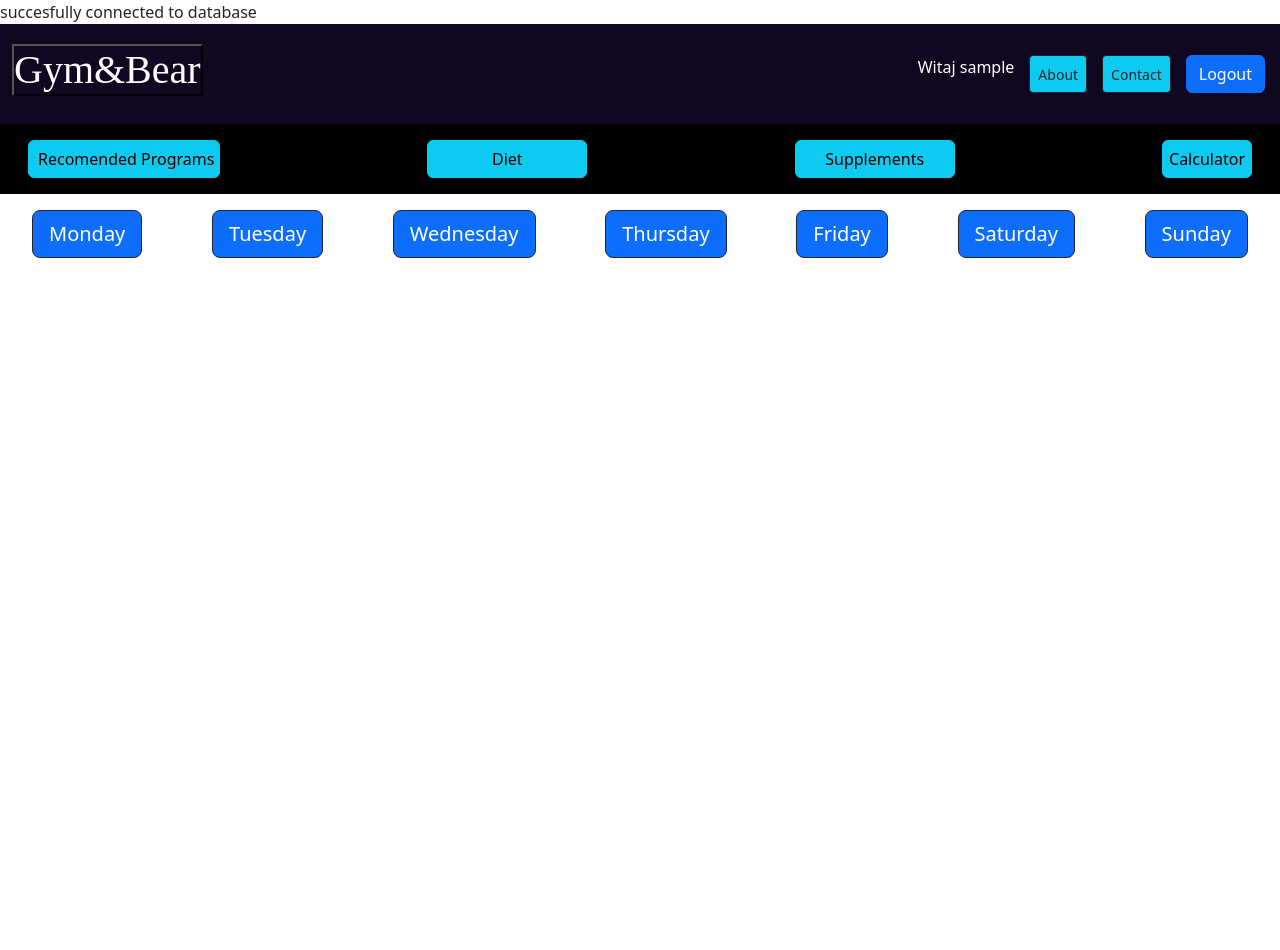
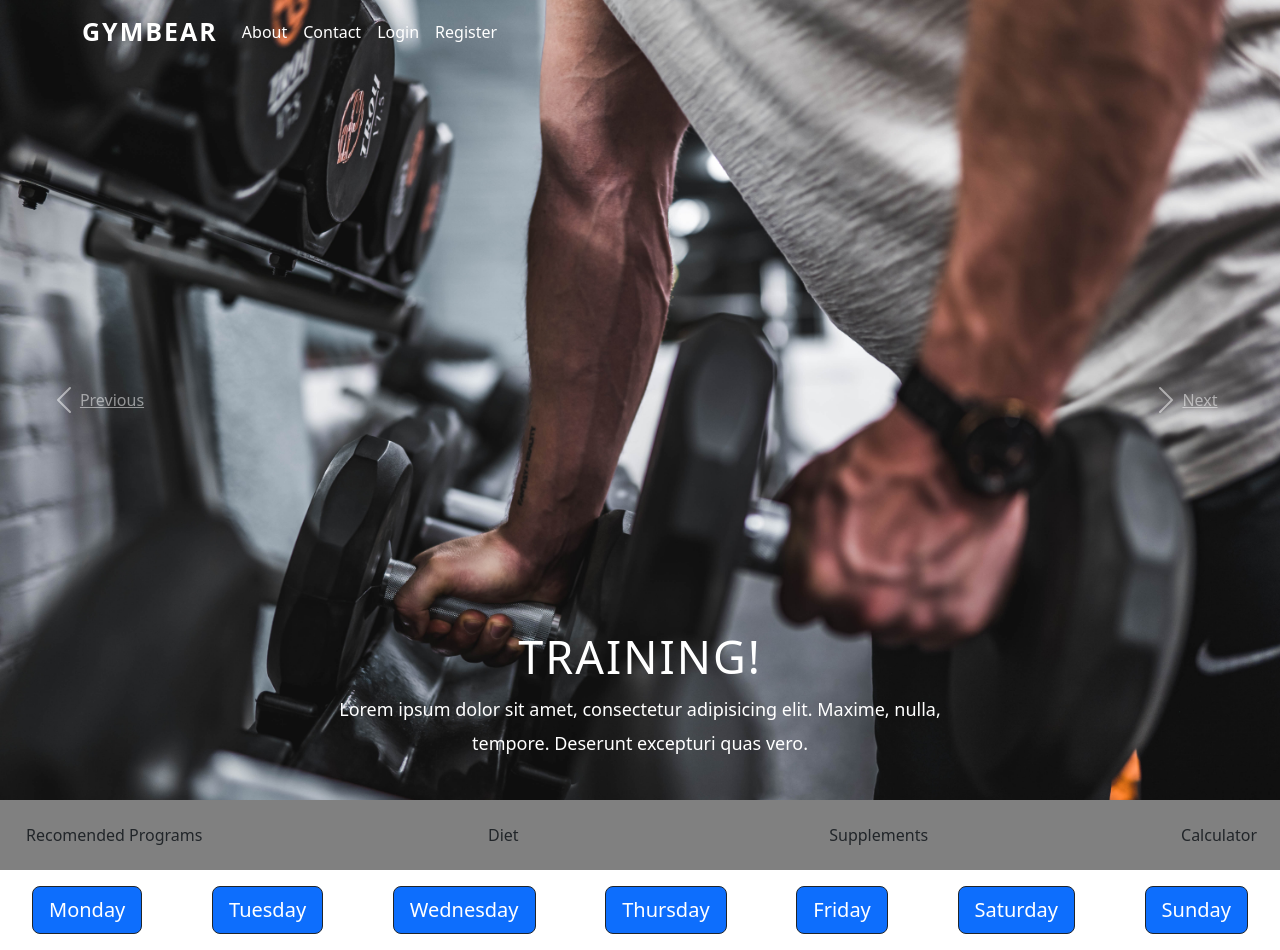
Before and after one commit to FrontMaybeBackend/GymBear, a PHP site: page /Main.php in a window 1280 px wide. Before the commit the page ends 258 px from the top, so only its background shows below. Run offline with PHP 8.4, Linux system fonts and the light colour scheme; the visitor is signed in with stand-in values (Sample User, id 1); some libraries are stand-ins or nearby versions.

Commit message:
Add design for navbar and droplist

```diff
--- a/Main.php
+++ b/Main.php
@@ -9,10 +9,9 @@ session_start();
 	echo " nie ma";
   }
 */
-
+include("navbar.php");
 require_once('config.php');
 $connection = mysqli_connect("localhost", "root", "", "gymweb");
-$pplR = $_SESSION["pplR"];
 $user_name = $_SESSION["username"];
 $pplW = $_SESSION["pplWorkout"];
 
@@ -24,22 +23,7 @@ if ($_SERVER["REQUEST_METHOD"] == "POST") {
 
 
 
-/*class TrainingProgram {
-	public $training;
-	public $days;
 
-	public function __construct($training, $days ){
-     $this ->training = $training;
-     $this ->days = $days;
-
-	}
-
-	public function get_training () {
-		$this ->$training;
-		$this ->$days;
-
-	}
-}*/
 
 
 ?>
@@ -61,43 +45,20 @@ if ($_SERVER["REQUEST_METHOD"] == "POST") {
 </head>
 
 <body>
-	<header class="All">
-		<form action="">
-			<h1 class="LOGO">
-				<button style="background-color:transparent;color: white;"> Gym&Bear</button>
-			</h1>
-		</form>
-
-		<nav class="UL_NAV">
-
-			<?php
-
-			echo "Witaj " . $_SESSION["username"];
-
-			?>
-
-			<button type="button" class="btn btn-info btn-outline-dark btn-sm">About </button>
-			<button type="button" class="btn btn-info btn-outline-dark btn-sm">Contact</button>
 
 
-			<div class="d-grid gap-2 d-md-block btn-sm">
-				<form class="Login" action="loginpanel.php">
-					<button class="btn btn-primary" type="submit">Logout</button>
-				</form>
-			</div>
 
 
-		</nav>
-	</header>
+
 
 
 
 
 
 	<form method="POST" action="" ;>
-		<div class="dropdown container-fluid d-flex justify-content-between" style="background-color:black">
+		<div class="dropdown ">
 
-			<button id="recPrograms" class="btn btn-info dropdown-toggle-split m-3 text-center text-nowrap" style="width: 12rem;" type="button" id="dropdownMenu2" data-bs-toggle="dropdown" aria-expanded="false">
+			<button id="recPrograms" class="btn  dropdown-toggle-split m-3 text-center text-nowrap" style="width: 12rem;" type="button" id="dropdownMenu2" data-bs-toggle="dropdown" data-bs-display="static" aria-expanded="false">
 				Recomended Programs
 			</button>
 
@@ -119,7 +80,7 @@ if ($_SERVER["REQUEST_METHOD"] == "POST") {
 			</ul>
 
 
-			<button class="btn btn-info dropdown-toggle-split m-3 text-center text-nowrap" style="width: 10rem;" type="button" id="dropdownMenu3" data-bs-toggle="dropdown" aria-expanded="false">
+			<button class="btn  dropdown-toggle-split m-3 text-center text-nowrap" style="width: 10rem;" type="button" id="dropdownMenu3" data-bs-toggle="dropdown" aria-expanded="false">
 				Diet
 			</button>
 			<ul class="dropdown-menu text-center btn-sm bg-dark " aria-labelledby="dropdownMenu3">
@@ -134,7 +95,7 @@ if ($_SERVER["REQUEST_METHOD"] == "POST") {
 			</ul>
 
 
-			<button class=" btn btn-info dropdown-toggle-split m-3 text-center text-nowrap " style="width: 10rem;" type="button" id="dropdownMenu4" data-bs-toggle="dropdown" aria-expanded="false">
+			<button class=" btn  dropdown-toggle-split m-3 text-center text-nowrap " style="width: 10rem;" type="button" id="dropdownMenu4" data-bs-toggle="dropdown" aria-expanded="false">
 				Supplements
 			</button>
 			<ul class="dropdown-menu text-center btn-sm bg-dark" aria-labelledby="dropdownMenu4">
@@ -143,7 +104,7 @@ if ($_SERVER["REQUEST_METHOD"] == "POST") {
 				<li><button class="dropdown-item text-uppercase" type="button" style="color:white"> Vitamins</button></li>
 			</ul>
 
-			<button class=" btn btn-info dropdown-toggle-split m-3 text-center text-nowrap" style="width:10 rem;" type="button" id="dropdownMenu5" data-bs-toggle="dropdown" aria-expanded="false">
+			<button class=" btn  dropdown-toggle-split m-3 text-center text-nowrap" style="width:10 rem;" type="button" id="dropdownMenu5" data-bs-toggle="dropdown" aria-expanded="false">
 				Calculator
 			</button>
 			<ul class="dropdown-menu text-center btn-sm bg-dark " aria-labelledby="dropdownMenu5">
--- a/Main_style.css
+++ b/Main_style.css
@@ -1,42 +1,16 @@
-*{
+* {
   box-sizing: border-box;
   margin: 0;
   padding: 0;
 }
 
-
-.All{
-	display: flex;
-    align-items: center;
-	flex-wrap: wrap;
-	justify-content: space-between;
-	background-color:  rgb(16, 7, 32);
-	color: white;
-	height: 100px;
-}
-
-.LOGO{
-	font-family: BioRhyme, serif;
-	display: flex;
-	align-items: flex-start;
-	padding-left: 12px;
-
-
-}
-
-header{
-	position: relative;
-}
-
-
-
-.UL_NAV{
+.UL_NAV {
   display: flex;
   gap: 15px;
   margin: 15px;
 }
 
-.APP{
+.APP {
   display: flex;
   align-items: center;
   justify-content: space-between;
@@ -47,3 +21,10 @@ header{
   color: white;
   font-style: italic;
 }
+
+.dropdown {
+  background-color: gray;
+  color: #fff;
+  display: flex;
+  justify-content: space-between;
+}
--- a/config.php
+++ b/config.php
@@ -10,6 +10,5 @@ if(mysqli_connect_error()){
     die("There was an error while connecting to database");
 
 }else {
-    echo  " succesfully connected to database";
+  //  echo  " succesfully connected to database";
 }
-?>
--- a/navbar.css
+++ b/navbar.css
@@ -70,5 +70,4 @@
 .navbar-light .navbar-nav .nav-link:focus,
 .navbar-light .navbar-nav .nav-link:hover {
   color: #fff;
-  color-scheme: black;
 }
--- a/navbar.php
+++ b/navbar.php
@@ -15,7 +15,7 @@
 <body>
     <nav class="navbar navbar-expand-lg navbar-light fixed-top">
         <div class="container">
-            <a class="navbar-brand" href="#">GymBear</a>
+            <a class="navbar-brand" href="Main.php">GymBear</a>
             <button class="navbar-toggler" type="button" data-toggle="collapse" data-target="#navbarSupportedContent" aria-controls="navbarSupportedContent" aria-expanded="false" aria-label="Toggle navigation">
                 <span class="navbar-toggler-icon"></span>
             </button>
@@ -29,15 +29,18 @@
                         <a class="nav-link" href="#">Contact</a>
                     </li>
                     <li class="nav-item">
-                        <a class="nav-link" href="#">Login</a>
+                        <a class="nav-link" href="loginpanel.php">Login</a>
                     </li>
                     <li class="nav-item">
-                        <a class="nav-link" href="#">Register</a>
+                        <a class="nav-link" href="register.php">Register</a>
                     </li>
+
                 </ul>
             </div>
         </div>
     </nav>
+
+
 
     <div id="carouselExampleIndicators" class="carousel slide" data-ride="carousel">
         <ol class="carousel-indicators">
```
Lines whose indentation alone changed are shown as unchanged.
